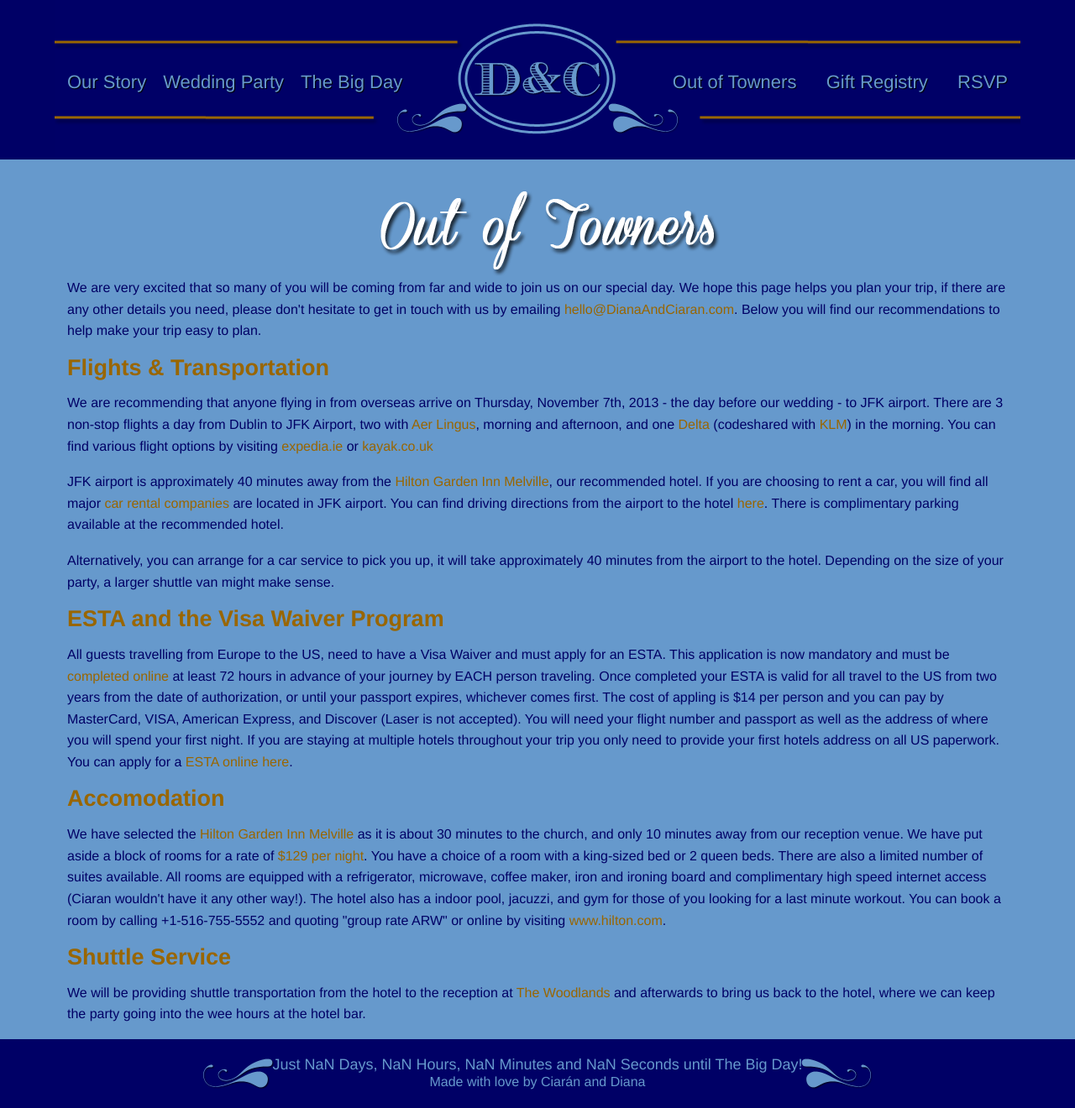
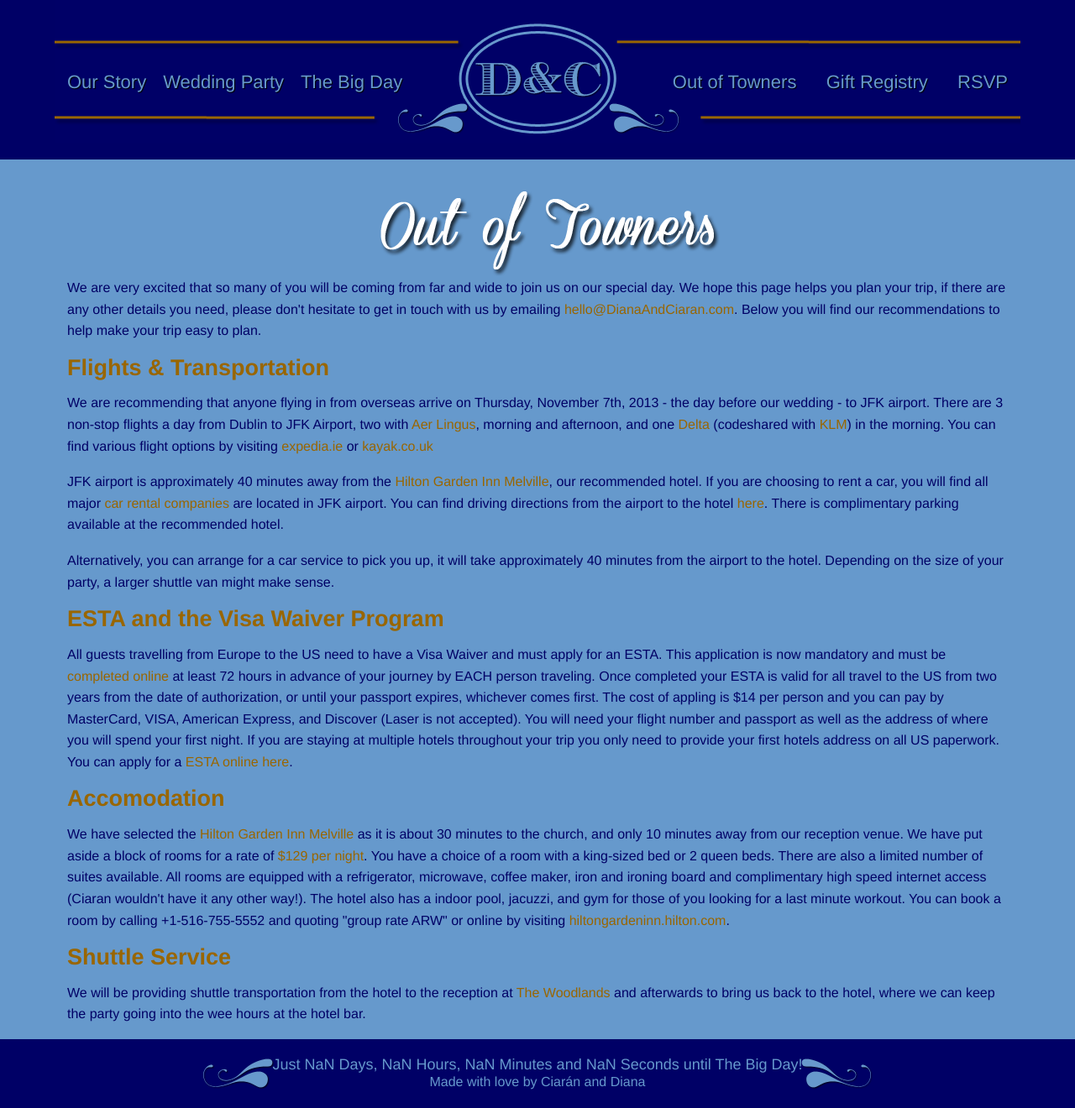
Before and after one commit to CiaranR/diana-and-ciaran, a Jekyll site: the page built from _posts/2012-12-21-Out-of-Towners.html, in a window 1280 px wide. Shown: the whole page at 84% size. Built offline with Jekyll 4.4.1, drawn with Linux system fonts in a browser that asks for light colours; some web fonts are replaced.

Commit message:
adding hilton link and more tweaks

```diff
--- a/_includes/header.html
+++ b/_includes/header.html
@@ -15,14 +15,14 @@
 	<!-- start nav -->
 	<div id="nav-top">
 		<div class="row nav-bg">
-			<div class="five columns text-center">
+			<div class="five columns text-center nav-left">
 				<p>
 					<a href="/Our-Story" class="left">Our Story</a>
 					<a href="/wedding-party">Wedding Party</a>
 					<a href="/the-big-day" class="right pad-right-50">The Big Day</a>
 				</p>
 			</div>
-			<div class="two columns text-center">
+			<div class="two columns text-center hide-for-medium-down">
 				<a href="/" class="home-link"></a>
 			</div>
 			<div class="five columns text-center">
--- a/_posts/2012-12-21-Out-of-Towners.html
+++ b/_posts/2012-12-21-Out-of-Towners.html
@@ -33,7 +33,7 @@
 				or <a href="http://www.kayak.co.uk/#/flights/DUB-JFK/2013-11-07/2013-11-14/2adults" target="_blank">kayak.co.uk</a>
 				</p>
 				<p>
-				JFK airport is approximately 40 minutes away from the <a href="" target="_blank">Hilton Garden Inn Melville</a>,
+				JFK airport is approximately 40 minutes away from the <a href="http://hiltongardeninn.hilton.com/en/gi/groups/personalized/J/JFKMLGI-ARW-20131107/index.jhtml" target="_blank">Hilton Garden Inn Melville</a>,
 				our recommended hotel. If you are choosing to rent a car, you will find all major <a href="http://www.expedia.ie/carsearch?dagv=1&subm=1&fdrp=0&styp=1&locn=JFK&date1=07%2F11%2F2013&date2=14%2F11%2F2013&vend=&kind=1&time1=700PM&time2=700PM&ttyp=2&acop=2&rdct=1&inttkn=xPnNlRQqYs9RHkqx" target="_blank">car rental companies</a>
 				are located in JFK airport. You can find driving directions from the airport to the hotel <a href="/hotel-directions/" target="_blank">here</a>.
 				There is complimentary parking available at the recommended hotel.
@@ -45,7 +45,7 @@
 				</p>
 				<h3>ESTA and the Visa Waiver Program </h3>
 				<p>
-				All guests travelling from Europe to the US, need to have a Visa Waiver and must apply for an ESTA.
+				All guests travelling from Europe to the US need to have a Visa Waiver and must apply for an ESTA.
 				This application is now mandatory and must be <a href="https://esta.cbp.dhs.gov/esta/" target="_blank">completed online</a> at least 72 hours in advance of your journey by EACH person traveling.
 				Once completed your ESTA is valid for all travel to the US from two years from the date of authorization, or until your passport expires, whichever comes first.
 				The cost of appling is $14 per person and you can pay by MasterCard, VISA, American Express, and Discover (Laser is not accepted).
@@ -55,15 +55,15 @@
 				</p>
 				<h3>Accomodation</h3>
 				<p>
-				We have selected the <a href="" target="_blank">Hilton Garden Inn Melville</a>
+				We have selected the <a href="http://hiltongardeninn.hilton.com/en/gi/groups/personalized/J/JFKMLGI-ARW-20131107/index.jhtml" target="_blank">Hilton Garden Inn Melville</a>
 				as it is about 30 minutes to the church, and only 10 minutes away from our reception venue.
-				We have put aside a block of rooms for a rate of <a href="" target="_blank">$129 per night</a>.
+				We have put aside a block of rooms for a rate of <a href="http://hiltongardeninn.hilton.com/en/gi/groups/personalized/J/JFKMLGI-ARW-20131107/index.jhtml" target="_blank">$129 per night</a>.
 				You have a choice of a room with a king-sized bed or 2 queen beds.
 				There are also a limited number of suites available.
 				All rooms are equipped with a refrigerator, microwave, coffee maker, iron and ironing board
 				and complimentary high speed internet access (Ciaran wouldn't have it any other way!).
 				The hotel also has a indoor pool, jacuzzi, and gym for those of you looking for a last minute workout.
-				You can book a room by calling +1-516-755-5552  and quoting "group rate ARW" or online by visiting <a href="" target="_blank">www.hilton.com</a>.
+				You can book a room by calling +1-516-755-5552  and quoting "group rate ARW" or online by visiting <a href="http://hiltongardeninn.hilton.com/en/gi/groups/personalized/J/JFKMLGI-ARW-20131107/index.jhtml" target="_blank">hiltongardeninn.hilton.com</a>.
 				</p>
 				<h3>Shuttle Service</h3>
 				<p>
--- a/_posts/2012-12-21-The-Big-Day.html
+++ b/_posts/2012-12-21-The-Big-Day.html
@@ -35,7 +35,7 @@
 				<p>
 					Our reception will be held at <a href="http://woodlandsatwoodbury.com/" target="_blank">The Woodlands at Woodbury</a>, situated on the grounds of the Town of Oyster Bay golf course.
 					The Woodlands is located at One Southwoods Road, Woodbury, NY 11797.
-					We will be providing shuttles to and from the <a href="" target="_blank">Hilton Garden Inn</a>, please see our <a href="/out=of=towners/">Out of Towners page</a> for more information.
+					We will be providing shuttles to and from the <a href="http://hiltongardeninn.hilton.com/en/gi/groups/personalized/J/JFKMLGI-ARW-20131107/index.jhtml" target="_blank">Hilton Garden Inn</a>, please see our <a href="/out=of=towners/">Out of Towners page</a> for more information.
 				</p>
 			</div>
 		</div>
--- a/javascripts/app.js
+++ b/javascripts/app.js
@@ -58,8 +58,8 @@
 });
 $(document).ready (function () {
     $('.home-link').hover(function() {
-		$('.nav-bg').css('background-position', '-1px -169px');
+		$('.nav-bg').css('background-position', '0 0');
     }, function() {
-		$('.nav-bg').css('background-position', '0 0');
+		$('.nav-bg').css('background-position', '0px -170px');
     });
 });
--- a/stylesheets/app.css
+++ b/stylesheets/app.css
@@ -37,15 +37,7 @@
 .nav-bg {
 	background-image: url('../images/main-header.png');
 	background-repeat: no-repeat;
-	width: 1150px;
-	height: 190px;
-}
-.nav-bg-over {
-	background-image: url('../images/main-header.png');
-	background-repeat: no-repeat;
-	width: 1150px;
-	height: 190px;
-	background-position: -190px;
+	background-position: 0px -170px;
 }
 .nav-bg p {
 	margin-top: 80px;
@@ -67,6 +59,9 @@
 	width: 300px;
 	margin-left: -70px;
 	padding-right: 70px;
+	height: 190px;
+}
+.nav-left {
 	height: 190px;
 }
 .rot-neg-90 {
@@ -121,10 +116,10 @@
 	background: #69C;
 }
 .ie6 .ny, .ie7 .ny, .ie8 .ny, .ie9 .ny {
-	margin-left: -50px;
+	margin-left: -50px !important;
 }
 .ie6 .ldn, .ie7 .ldn, .ie8 .ldn, .ie9 .ldn {
-	margin-left: 0px;
+	margin-left: 0px !important;
 }
 #our-story-text .cites {
 	margin-left:-90px;
```
Also changed, not shown: _posts/2012-12-21-Hotel Directions.html (+0 -9 lines), _posts/2012-12-21-Our-Story.html (+6 -6 lines), images/main-header.png, 1 other file.
